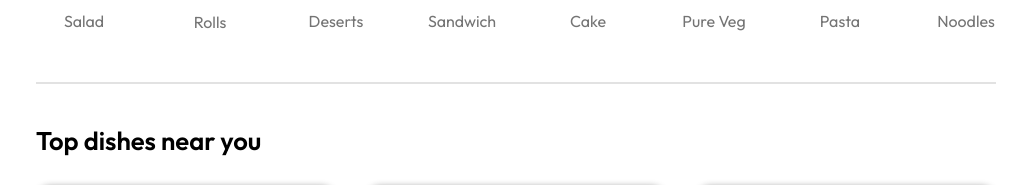
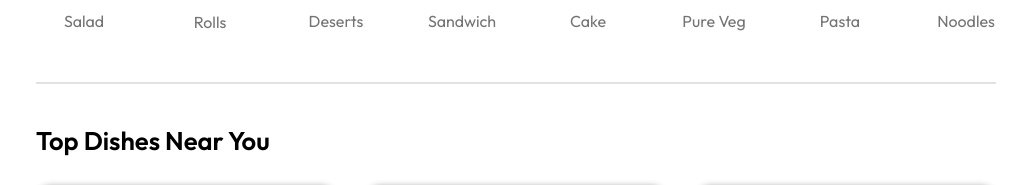
Before and after one commit to Sajomkhan/food-delivery-frontend, a React (Vite) app: page / in a window 1280 px wide. Shown: the part 827-1012 px from the top of the page, without its empty margins (124-1155 px from the left). Built offline with nearby package versions, Linux system fonts and the light colour scheme.

Commit message:
Update FoodDisplay.jsx

```diff
--- a/src/components/FoodDisplay/FoodDisplay.jsx
+++ b/src/components/FoodDisplay/FoodDisplay.jsx
@@ -8,7 +8,7 @@ function FoodDisplay({ category }) {
 
   return (
     <div className="food-display" id="food-display">
-      <h2>Top dishes near you</h2>
+      <h2>Top Dishes Near You</h2>
       <div className="food-display-list">
         {food_list.map((item, index) => {
           if (category==="All" || category===item.category){
```
